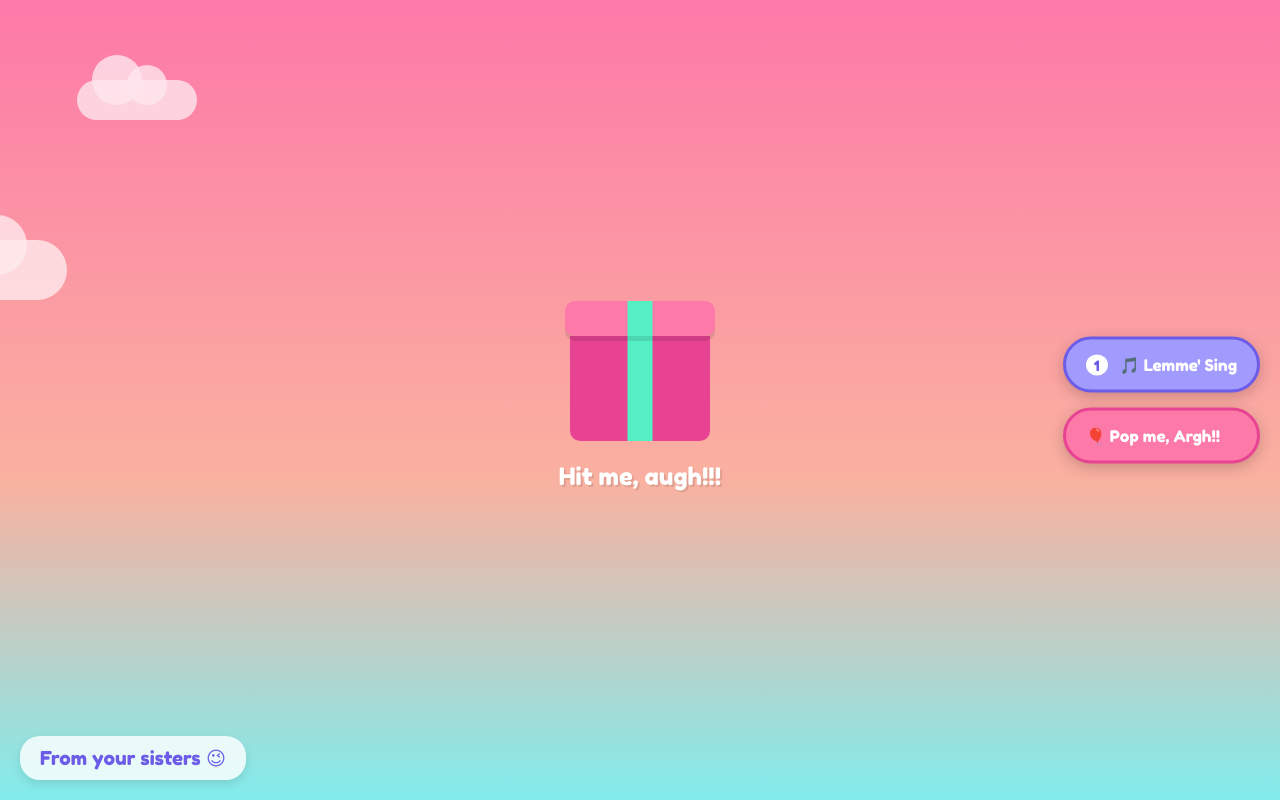
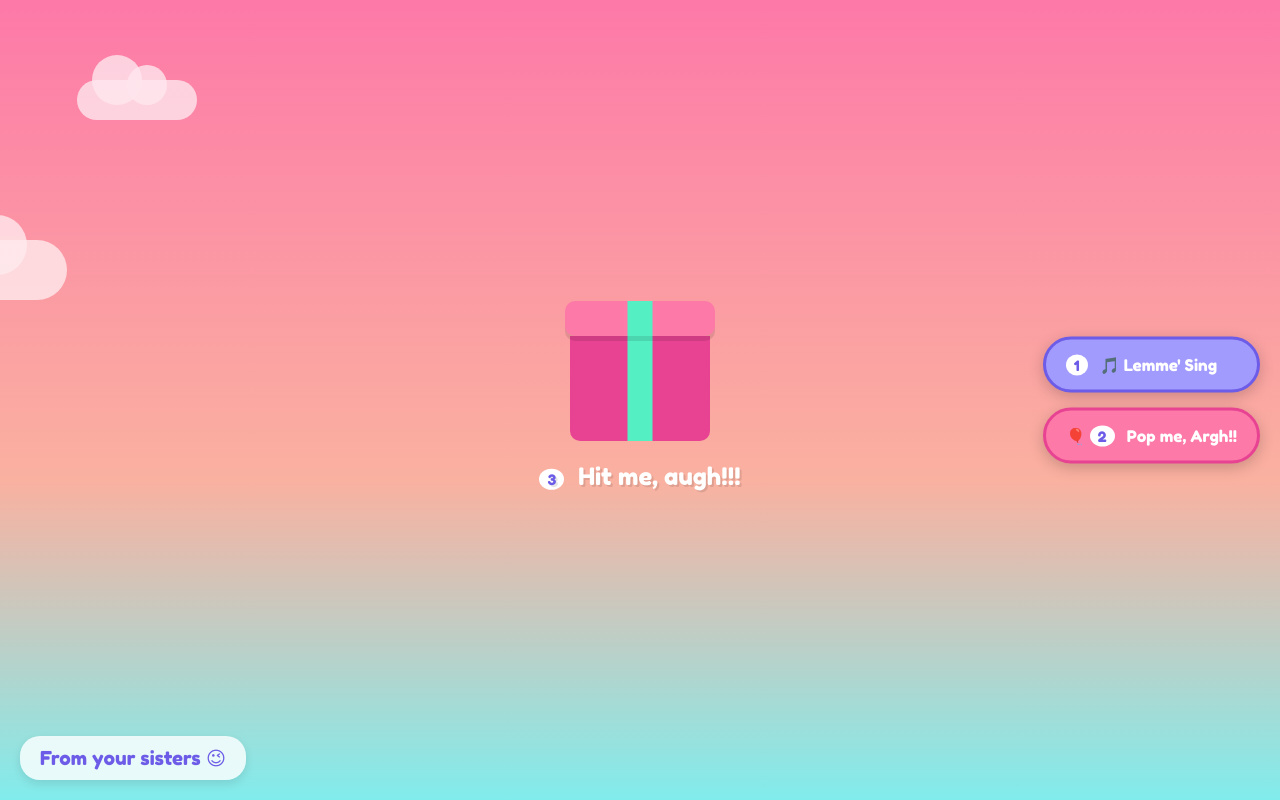
Before and after one commit to NagiLaud0629/sister_bday, a plain HTML site: page index.html in a window 1280 px wide. Drawn offline with Linux system fonts and the light colour scheme.

Commit message:
Update index.html

```diff
--- a/index.html
+++ b/index.html
@@ -23,7 +23,7 @@
 
         <!-- Button 2: Balloons -->
         <button id="balloonBtn" class="side-btn balloon-btn">
-            🎈 Pop me, Argh!!
+            🎈 <span class="btn-number">2</span> Pop me, Argh!!
         </button>
     </div>
 
@@ -34,7 +34,7 @@
                 <div class="gift-lid"></div>
                 <div class="gift-body"></div>
             </div>
-            <p class="prompt-text">Hit me, augh!!!</p>
+            <p class="prompt-text"><span class="btn-number">3</span> Hit me, augh!!!</p>
         </div>
 
         <!-- Hidden Card Stage -->
```
